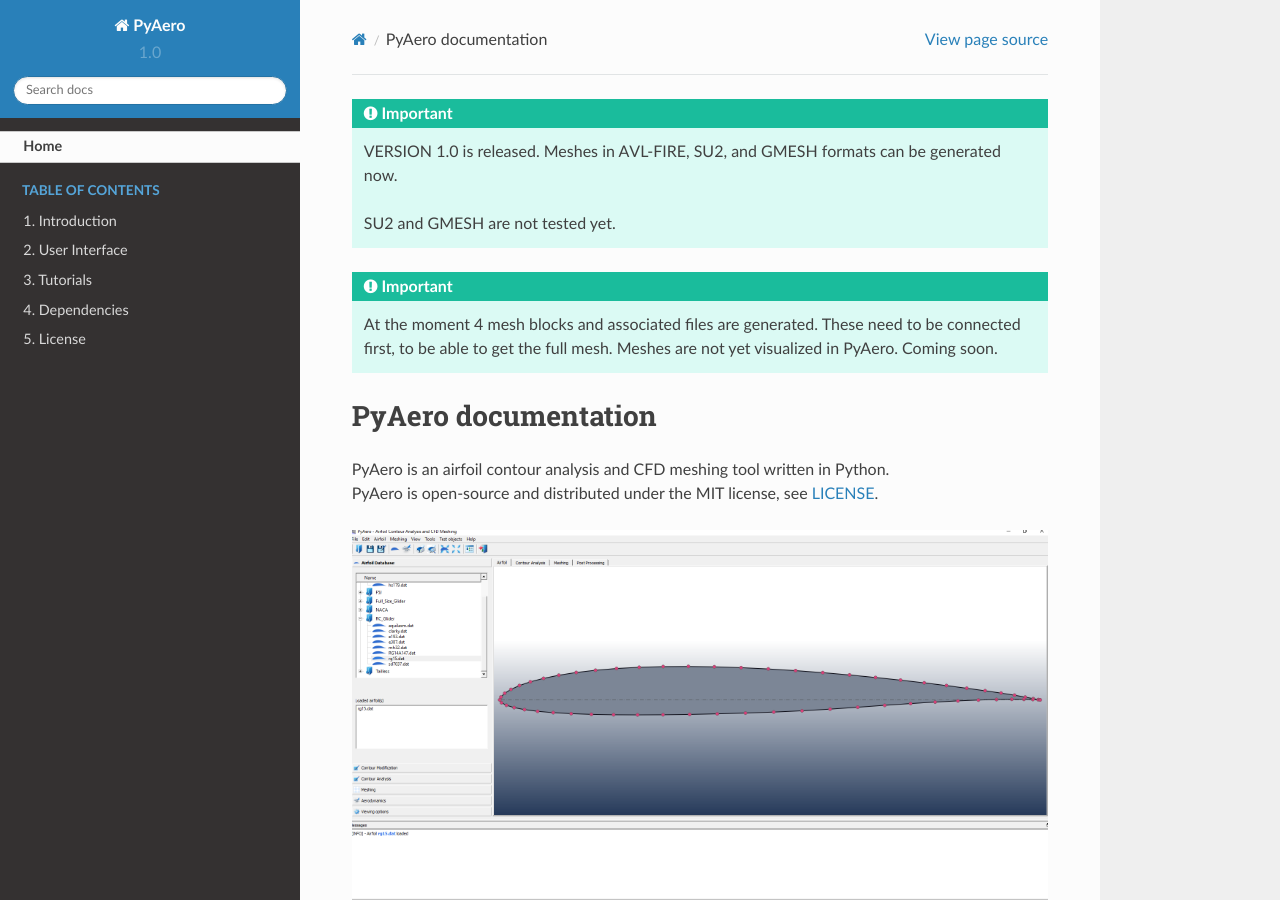
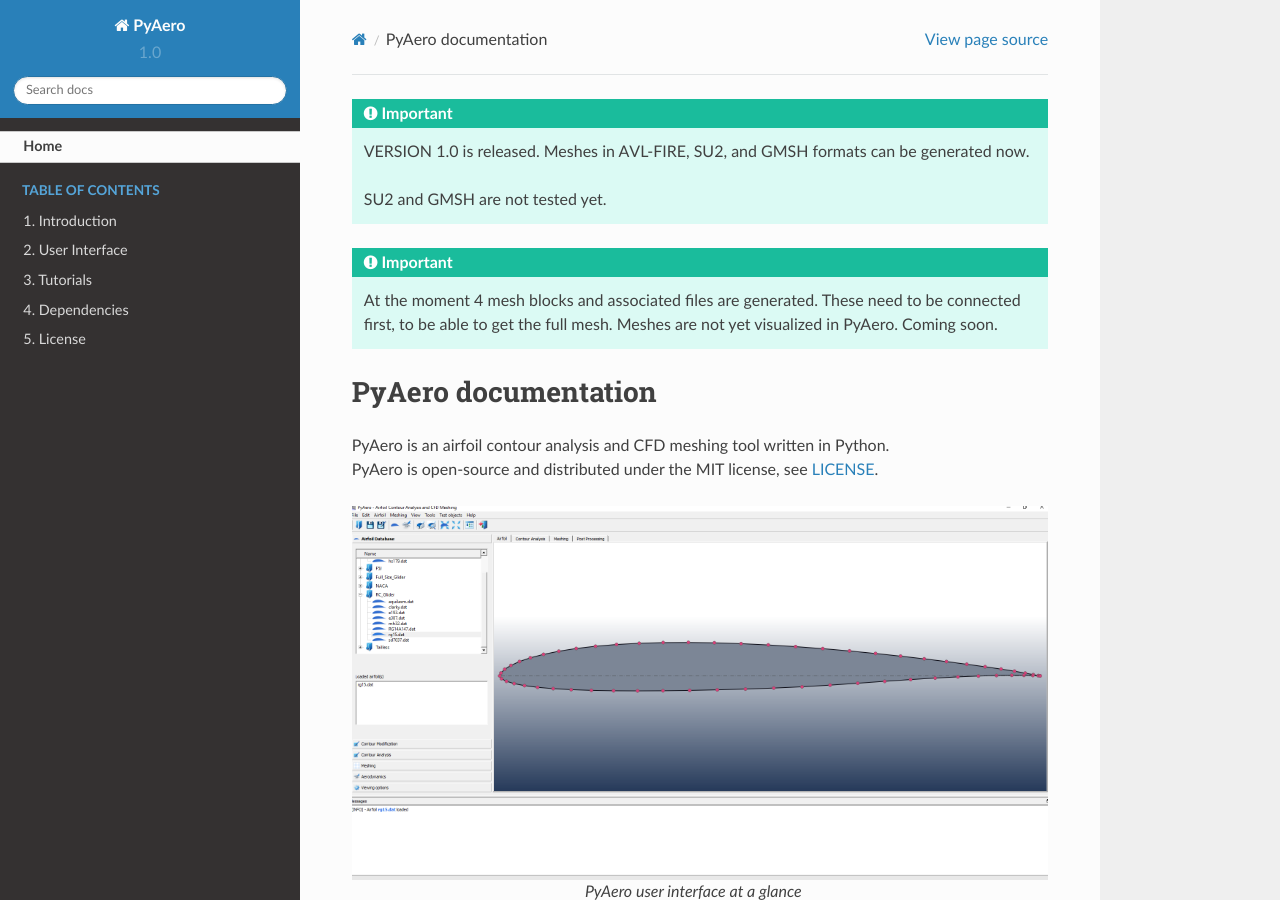
Before and after one commit to positroncascade/PyAero, a Sphinx documentation site: the page built from docs/index.rst, in a window 1280 px wide and 900 px high. Built offline with Sphinx 7.4.7 and the Read the Docs theme 2.0.0, drawn with Linux system fonts in a browser that asks for light colours.

Commit message:
corrected GMESH to GMSH; sorry

```diff
--- a/docs/index.rst
+++ b/docs/index.rst
@@ -4,9 +4,9 @@
 
 .. important::
    VERSION 1.0 is released.
-   Meshes in AVL-FIRE, SU2, and GMESH formats can be generated now.
+   Meshes in AVL-FIRE, SU2, and GMSH formats can be generated now.
 
-   SU2 and GMESH are not tested yet.
+   SU2 and GMSH are not tested yet.
 
 .. important::
    At the moment 4 mesh blocks and associated files are generated.
@@ -90,7 +90,7 @@ Features
 
    - `AVL FIRE <http://www.avl.com/fire-m>`_ (*.flma)
    - `SU2 <http://su2.stanford.edu/>`_ (*.su2)
-   - `GMESH <http://gmsh.info>`_ (*.msh)
+   - `GMSH <http://gmsh.info>`_ (*.msh)
 
  - Simple aerodynamic analysis, i.e. panel methods
 
```
Also changed, not shown: README.md (+3 -3 lines).
